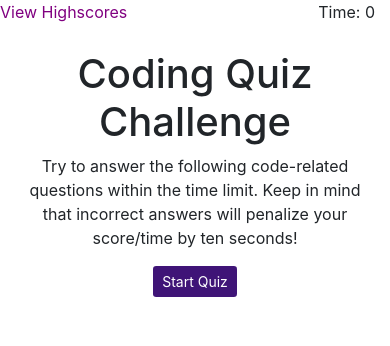
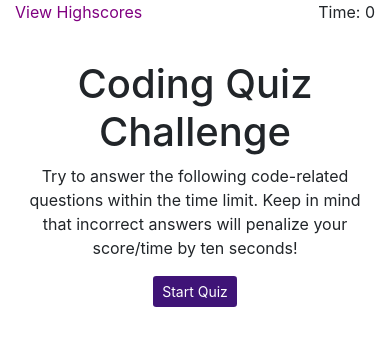
Before and after one commit to NavdeepDP/Code-Quiz, a plain HTML site: page index.html in a window 390 px wide. Drawn offline with nearby package versions, Linux system fonts and the light colour scheme.

Commit message:
Modified styling

```diff
--- a/assets/css/style.css
+++ b/assets/css/style.css
@@ -1,9 +1,13 @@
 #view-high-score{
 
     color:purple;
+
+}
+#highscorelink-div{
     position: fixed;
     top:0;
-    left:0;
+    left:0px;
+    width:auto;
 }
 
 #time-div{
@@ -11,11 +15,13 @@
    position: fixed;
    top:0;
    right: 0;
+   width:auto;
 
 }
 
 #highscore-time-row
 {
+  margin-top:10px;
   margin-bottom: 50px;
 }
 
@@ -60,7 +66,7 @@ li button {
 
 
 
-/* HIgh Score page */
+/* High Score page */
 #main-container
 {
     margin-top:50px;
@@ -105,6 +111,7 @@ li button {
     position: relative;
     margin-left:15px;
     margin-bottom: 20px;
+    margin-right: 15px;
 }
 ol{
     margin-bottom: 0px;
--- a/index.html
+++ b/index.html
@@ -21,7 +21,7 @@
 <body onload="index()">
     <div class="container">
         <div class="row" id="highscore-time-row">
-            <div class="col-sm-2">
+            <div class="col-sm-2" id="highscorelink-div">
                 <a href="./highscores.html" id="view-high-score">View Highscores</a>
             </div>
             <div class="col-sm-8"></div>
```
Also changed, not shown: 1 other file.
